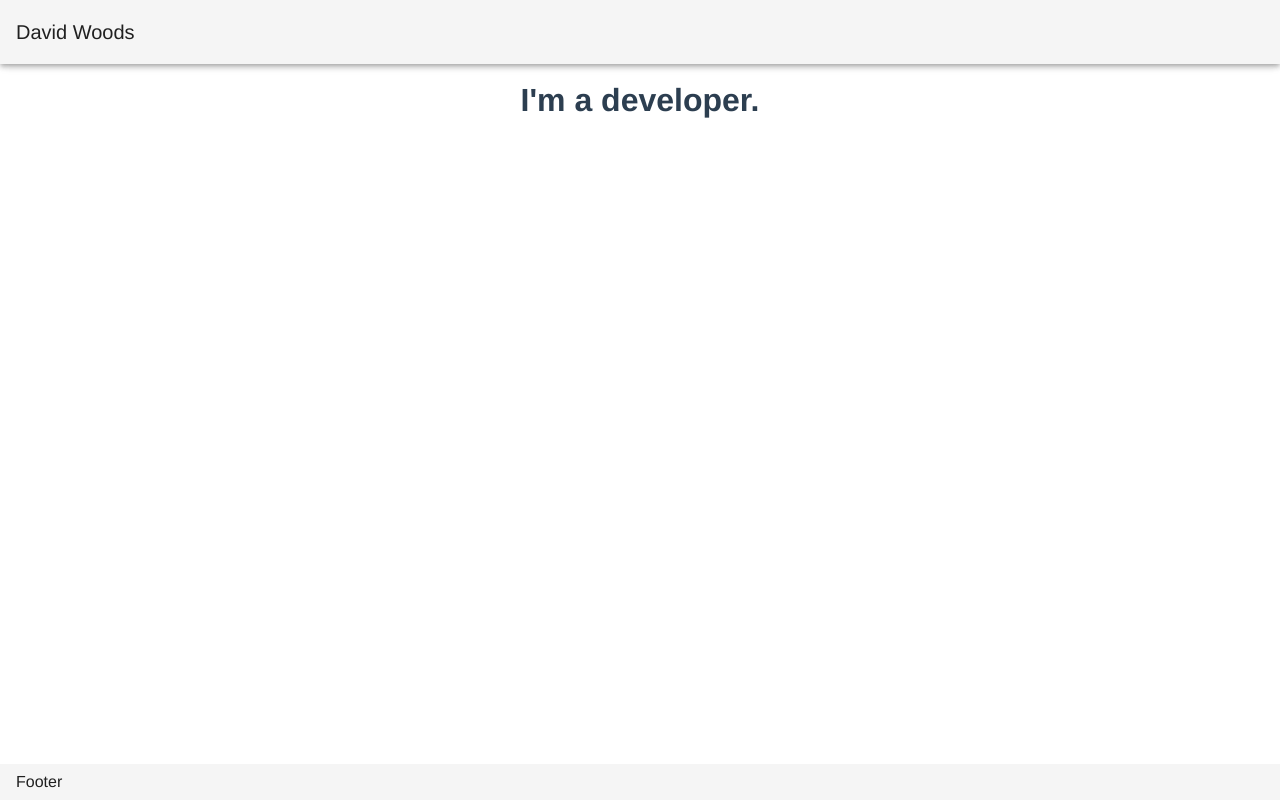
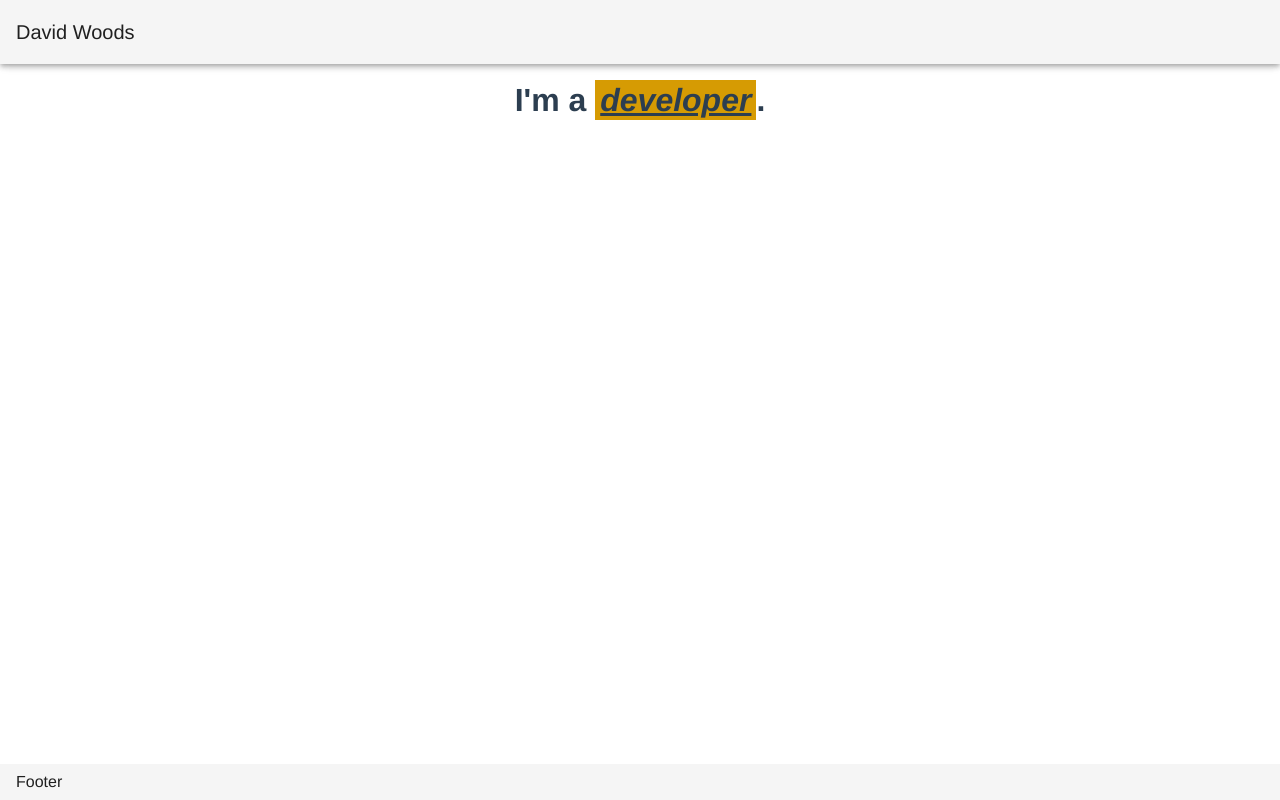
Before and after one commit to dave-woods/dwoods.xyz, a Vue app: page /development in a window 1280 px wide. Built offline with nearby package versions, Linux system fonts and the light colour scheme; the HTML template or start-up script is replaced by a standard one.

Commit message:
Added some comments, and some minor styling

```diff
--- a/src/App.vue
+++ b/src/App.vue
@@ -33,4 +33,10 @@ export default {
   text-align: center;
   color: #2c3e50;
 }
+.who-am-i {
+  font-style: italic;
+  text-decoration: underline;
+  padding: 2px 5px;
+  background-color: #D69B03;
+}
 </style>
--- a/src/plugins/vuetify.js
+++ b/src/plugins/vuetify.js
@@ -3,4 +3,5 @@ import Vuetify from 'vuetify/lib';
 
 Vue.use(Vuetify);
 
+// TODO: Add theme with colours for links, backgrounds, etc
 export default new Vuetify();
--- a/src/views/Development.vue
+++ b/src/views/Development.vue
@@ -1,8 +1,18 @@
 <template>
     <div>
-        <h1>I'm a developer.</h1>
+        <!-- TODO: Add a highlight to the noun below -->
+        <h1>I'm a <span class="who-am-i">developer</span>.</h1>
+        <!-- Add large, related image -->
+        <!-- Add full descriptive text and examples of related works/links -->
     </div>
 </template>
+
+<style scoped>
+.who-am-i {
+    /* maybe different colour for each page */
+    background-color: #D69B03;
+}
+</style>
 
 <script>
 export default {
--- a/src/views/Home.vue
+++ b/src/views/Home.vue
@@ -10,9 +10,12 @@
             <v-col cols="auto"><h3><router-link :to="`/development`">Development</router-link></h3></v-col>
             <v-col style="text-align: left">
             <p>I've been writing code in a vast array of languages for close to a decade, from academic tools in Java and Python to modern web dev in JavaScript.</p>
-            <p>See the other languages I'm comfortable with, and some projects I've been involved with. <v-btn to="/development" tile icon><v-icon>mdi-hand-pointing-right</v-icon></v-btn></p>
+            <p>See the other languages I'm comfortable with, and some projects I've been involved with. <v-btn to="/development" tile text><v-icon large>mdi-hand-pointing-right</v-icon></v-btn></p>
             </v-col>
+            <!-- TODO: Add small image of something related to coding -->
         </v-row>
+        <!-- TODO: fill in rows for other link -->
+        <!-- possibly use different colours for each -->
     </v-container>
 </template>
 
```
